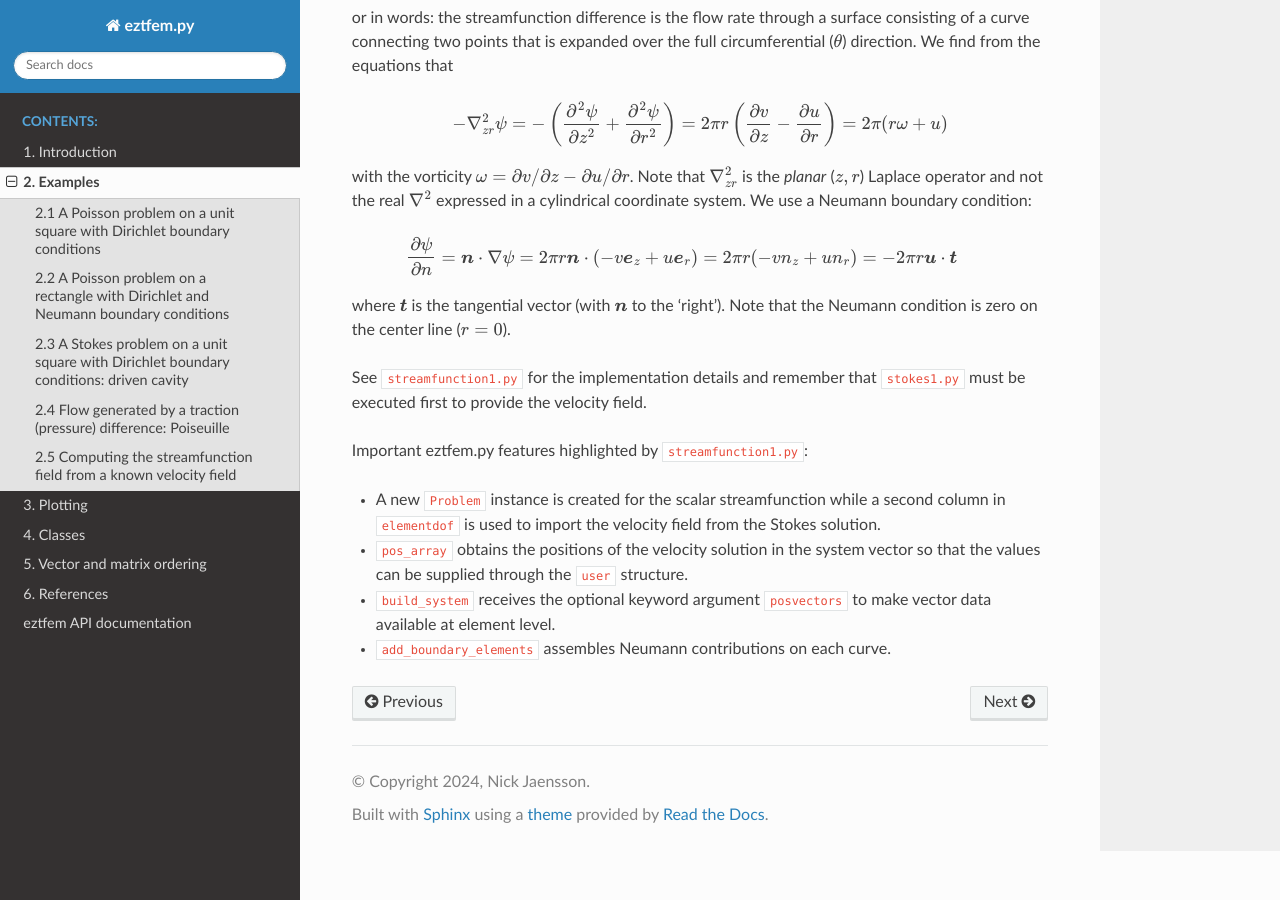
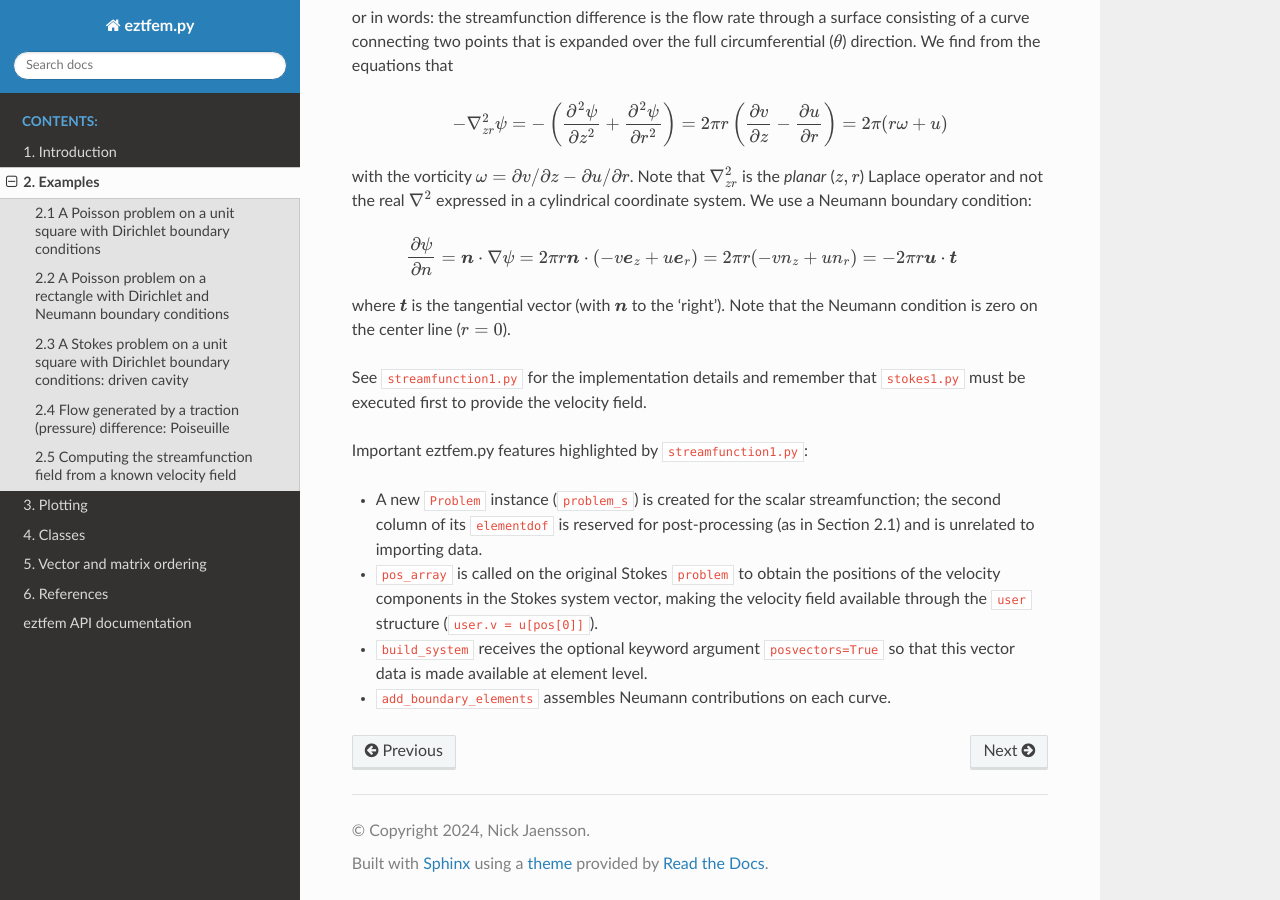
Before and after one commit to NickJaensson/eztfem.py, a Sphinx documentation site: the page built from docs/source/2_examples.rst, in a window 1280 px wide and 900 px high, scrolled down 6906 px. Built offline with Sphinx 7.4.7 and the Read the Docs theme 3.1.0, drawn with Linux system fonts in a browser that asks for light colours.

Commit message:
Some more fixes

```diff
--- a/docs/source/2_examples.rst
+++ b/docs/source/2_examples.rst
@@ -364,11 +364,13 @@ See ``streamfunction1.py`` for the implementation details and remember that
 
 Important eztfem.py features highlighted by ``streamfunction1.py``:
 
-* A new ``Problem`` instance is created for the scalar streamfunction while a
-  second column in ``elementdof`` is used to import the velocity field from the
-  Stokes solution.
-* ``pos_array`` obtains the positions of the velocity solution in the system
-  vector so that the values can be supplied through the ``user`` structure.
-* ``build_system`` receives the optional keyword argument ``posvectors`` to
-  make vector data available at element level.
+* A new ``Problem`` instance (``problem_s``) is created for the scalar
+  streamfunction; the second column of its ``elementdof`` is reserved for
+  post-processing (as in Section 2.1) and is unrelated to importing data.
+* ``pos_array`` is called on the original Stokes ``problem`` to obtain the
+  positions of the velocity components in the Stokes system vector, making
+  the velocity field available through the ``user`` structure
+  (``user.v = u[pos[0]]``).
+* ``build_system`` receives the optional keyword argument ``posvectors=True``
+  so that this vector data is made available at element level.
 * ``add_boundary_elements`` assembles Neumann contributions on each curve.
```
Also changed, not shown: docs/source/4_classes.rst (+5 -6 lines).
